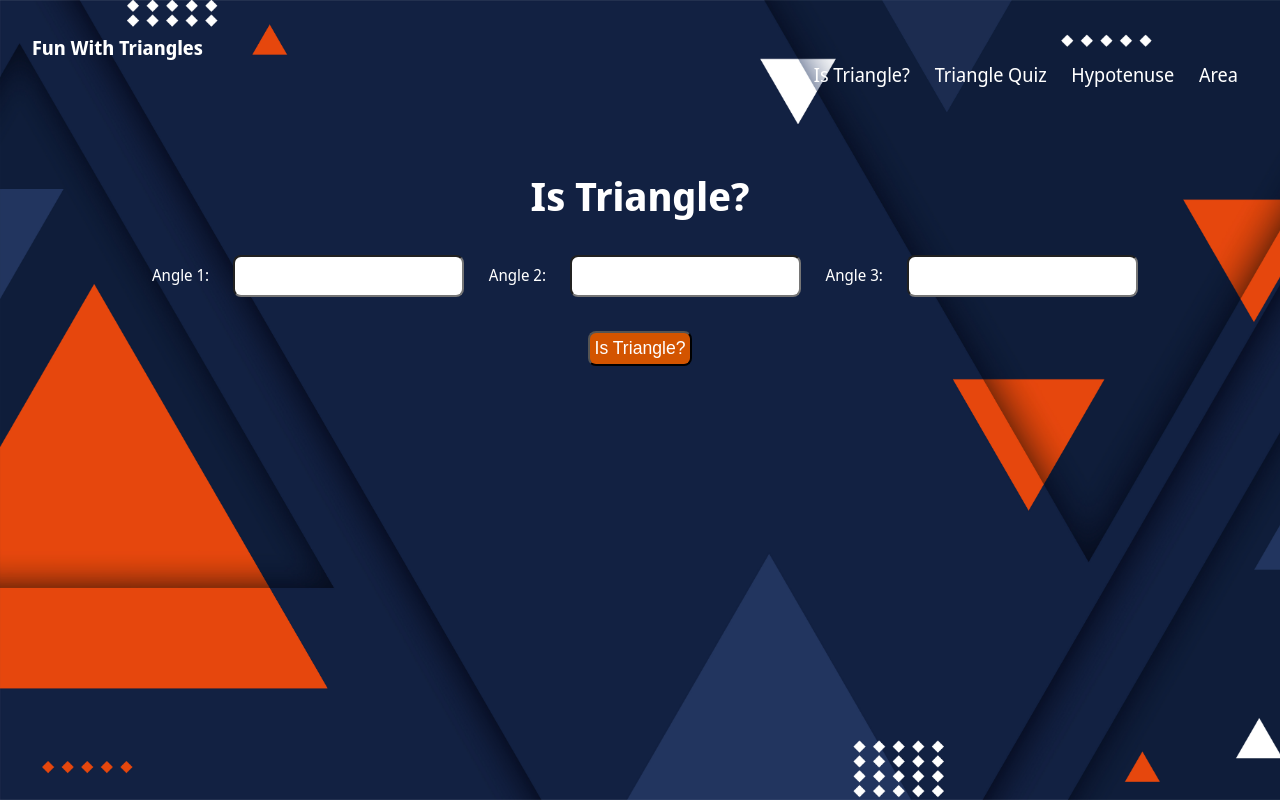
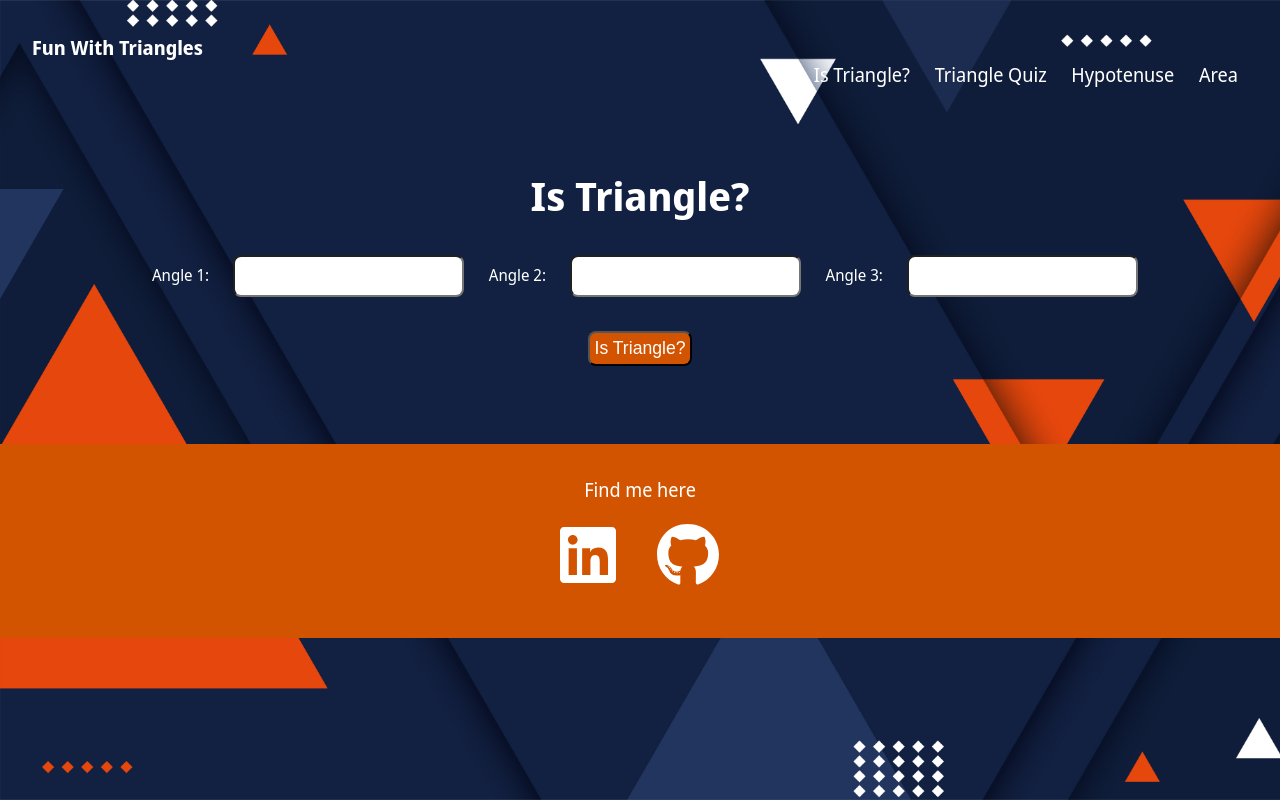
Before and after one commit to priyankakhimyani/neogcamp-mark-12, a plain HTML site: page index.html in a window 1280 px wide. Drawn offline with Linux system fonts and the light colour scheme.

Commit message:
footer added

```diff
--- a/index.html
+++ b/index.html
@@ -14,6 +14,10 @@
 
     <!-- CSS File -->
     <link href="styles.css" rel="stylesheet">
+
+    <!-- font-awesome -->
+    <script defer src="https://use.fontawesome.com/releases/v5.0.7/js/all.js"></script>
+
 </head>
 <body>
     <nav>
@@ -35,6 +39,14 @@
     <button id="is-triangle-btn">Is Triangle?</button>
     <div id="output"></div>
 
+    <footer class="footer">
+        <div class="footer-header">Find me here</div>
+        <ul class="social-links list-non-bullet">
+            <li class="list-item-inline"><a class="links" href="https://www.linkedin.com/in/priyankakhimyani/"><i class="fab fa-linkedin social"></i></a></li>
+            <li class="list-item-inline"><a class="links" href="https://github.com/priyankakhimyani"><i class="fab fa-github social"></i></a></li>
+        </ul>
+    </footer>
+
 <!-- JS File -->
 <script src="isTriangle.js"></script>
 </body>
--- a/styles.css
+++ b/styles.css
@@ -69,3 +69,39 @@ footer{
     margin-top:3rem;
     padding-top:6rem;
 }
+
+
+.list-non-bullet{
+    list-style: none;
+}
+
+.list-item-inline {
+    display: inline;
+    padding: 0rem 0.5rem;
+}
+
+.footer{
+    background-color: var(--primary-dark);
+    padding: 2rem 1rem;
+    text-align: center;
+    color: white;
+}
+
+.footer .links{
+    color:white;
+}
+
+.footer ul{
+    padding-inline-start: 0px;
+}
+
+.social {
+    font-size: 4rem;
+}
+
+.note {
+    text-align: center;
+    font-size: medium;
+    font-family: 'Courier New', Courier, monospace;
+    margin-bottom: 1rem;
+}
```
